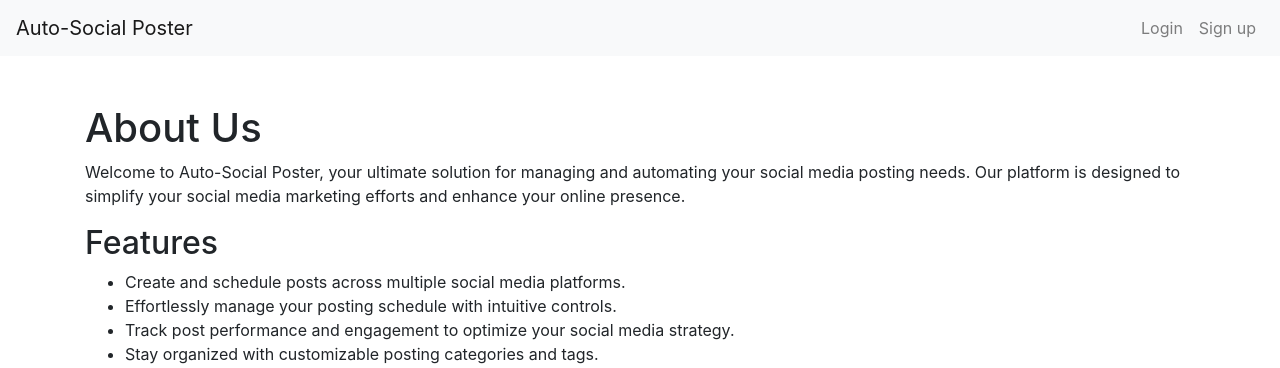
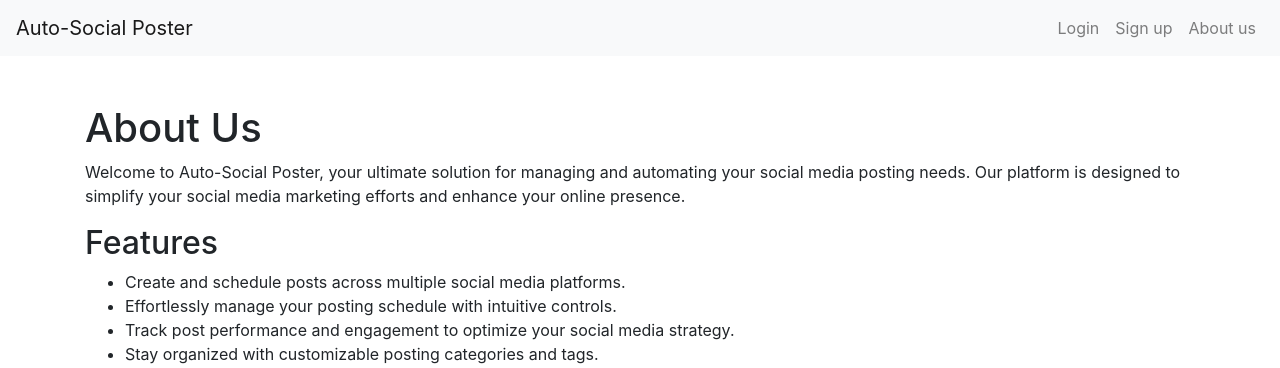
Before and after one commit to victorekeleme/auto-social-poster, a Flask app: page /about in a window 1280 px wide. Shown: the top 368 px of the page. Run offline with Flask 3, Linux system fonts and the light colour scheme; some libraries are stand-ins or nearby versions.

Commit message:
adjusted about page

```diff
--- a/templates/about.html
+++ b/templates/about.html
@@ -36,6 +36,9 @@
                 <li class="nav-item">
                     <a class="nav-link" href="{{ url_for('register') }}">Sign up</a>
                 </li>
+                <li class="nav-item">
+                    <a class="nav-link" href="{{ url_for('about') }}">About us</a>
+                </li>
                 {% endif %}
             </ul>
         </div>
```
